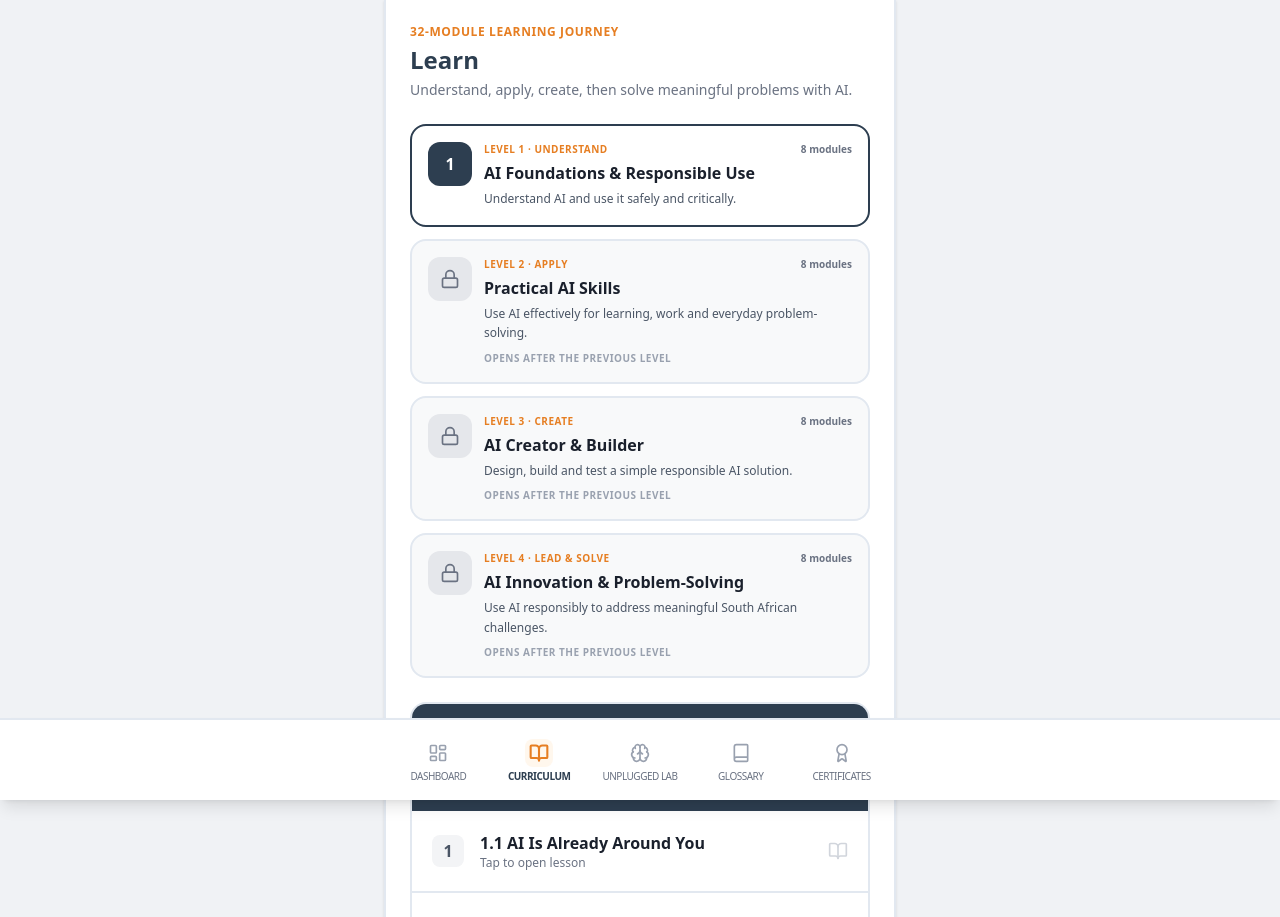
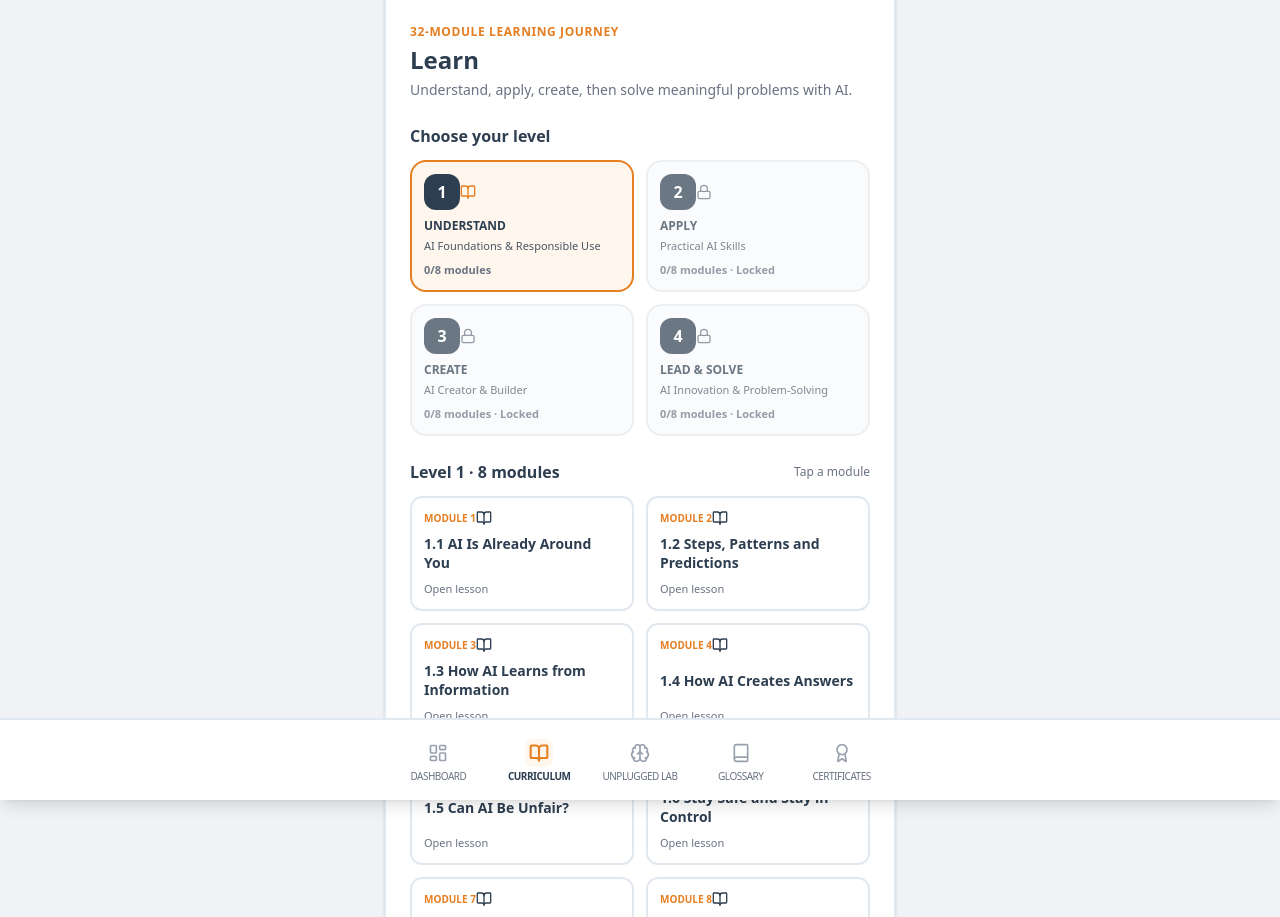
Before and after one commit to marcdiedricks/mzansi-ai-educator, a React (Vite) app: page /learn in a window 1280 px wide. Shown: the top 917 px of the page. Built offline with nearby package versions, Linux system fonts and the light colour scheme.

Commit message:
Add compact four-level bento curriculum navigation preserving learner gates and preview controls

```diff
--- a/src/pages/Learn.tsx
+++ b/src/pages/Learn.tsx
@@ -1,5 +1,5 @@
 import { useEffect, useState } from 'react';
-import { BookOpen, CheckCircle2, Lock, Eye } from 'lucide-react';
+import { BookOpen, CheckCircle2, Lock } from 'lucide-react';
 import { useNavigate } from 'react-router-dom';
 import { api } from '../lib/curriculum/api';
 import { getUserProgress, getLevel2TestProgress, getLevel3TestProgress, getLevel4TestProgress, isLevel2TestPreviewEnabled, isLevel3TestPreviewEnabled, isLevel4TestPreviewEnabled, setLevel2TestPreview, setLevel3TestPreview, setLevel4TestPreview } from '../lib/progress';
@@ -9,6 +9,7 @@ export function Learn() {
   const navigate = useNavigate();
   const modules = api.getModulesForLevel();
   const [progress, setProgress] = useState(getUserProgress());
+  const [selectedLevel, setSelectedLevel] = useState(1);
   const [level2TestProgress, setLevel2TestProgress] = useState(getLevel2TestProgress());
   const [level3TestProgress, setLevel3TestProgress] = useState(getLevel3TestProgress());
   const [level4TestProgress, setLevel4TestProgress] = useState(getLevel4TestProgress());
@@ -102,90 +103,42 @@ export function Learn() {
         </div>
       )}
 
-      <section className="space-y-3">
-        {PROGRAMME_LEVELS.map((level) => {
-          const unlocked = level.id === 1 || (level.id === 2 && level2Accessible) || (level.id === 3 && level3Accessible) || (level.id === 4 && level4Accessible);
-          const level4Complete = level.id === 4 && LEVEL_FOUR_MODULES.every((module) => module.lessonId && level4Progress.completedLessons.includes(module.lessonId));
-          const completed = (level.id === 1 && level1Complete) || (level.id === 2 && level2Complete) || (level.id === 3 && level3Complete) || level4Complete;
-          const previewComplete = (level.id === 2 && level2Preview && !level1Complete) || (level.id === 3 && level3Preview && !level2RealComplete) || (level.id === 4 && level4Preview && !level3RealComplete);
-          return (
-            <div key={level.id} className={`rounded-2xl border-2 p-4 ${unlocked ? 'bg-white border-[#2D3E50]' : 'bg-[#F8F9FA] border-[#E2E8F0]'}`}>
-              <div className="flex items-start gap-3">
-                <div className={`w-11 h-11 rounded-xl flex items-center justify-center font-bold shrink-0 ${unlocked ? 'bg-[#2D3E50] text-white' : 'bg-gray-200 text-gray-500'}`}>
-                  {completed ? <CheckCircle2 className="w-5 h-5" /> : unlocked ? level.id : <Lock className="w-5 h-5" />}
-                </div>
-                <div className="flex-1 min-w-0">
-                  <div className="flex items-center justify-between gap-2">
-                    <p className="text-[10px] font-bold uppercase tracking-wider text-[#E67E22]">Level {level.id} · {level.stage}</p>
-                    <span className="text-[10px] font-bold text-gray-500">{level.moduleCount} modules</span>
-                  </div>
-                  <h2 className="font-bold text-[#1A202C] mt-1">{level.title}</h2>
-                  <p className="text-xs text-gray-600 mt-1 leading-relaxed">{level.outcome}</p>
-                  {!unlocked && <p className="text-[10px] font-bold uppercase tracking-wider text-gray-400 mt-2">Opens after the previous level</p>}
-                  {unlocked && completed && <p className={`text-[10px] font-bold uppercase tracking-wider mt-2 ${previewComplete ? 'text-amber-700' : 'text-emerald-700'}`}>{previewComplete ? 'Test preview complete · learner gate unchanged' : 'Completed on this device'}</p>}
-                </div>
-              </div>
-            </div>
-          );
-        })}
-      </section>
-
-      <section className="bg-white border-2 border-[#E2E8F0] rounded-2xl overflow-hidden">
-        <div className="bg-[#2D3E50] text-white p-5"><div className="text-[#E67E22] font-bold text-[10px] uppercase tracking-wider mb-1">Level 1 · Understand</div><h2 className="text-xl font-bold">AI Foundations & Responsible Use</h2><p className="text-xs text-gray-300 mt-1">Your Level 1 pathway remains intact.</p></div>
-        <div className="divide-y-2 divide-[#E2E8F0]">
-          {modules.map((mod, index) => <button key={mod.id} onClick={() => mod.lessonIds.length > 0 && openModule(mod.id, mod.lessonIds)} disabled={mod.lessonIds.length === 0} className="w-full flex items-center p-5 hover:bg-[#F8F9FA] text-left transition-colors group disabled:opacity-60 disabled:cursor-not-allowed"><div className="w-8 h-8 rounded-lg bg-gray-100 text-gray-600 flex items-center justify-center font-bold mr-4 shrink-0 group-hover:bg-[#2D3E50] group-hover:text-white transition-colors">{index + 1}</div><div className="flex-1 min-w-0"><h3 className="font-bold text-[#1A202C] truncate">{mod.title}</h3><p className="text-xs font-medium text-gray-500">Tap to open lesson</p></div><BookOpen className="w-5 h-5 text-gray-300 group-hover:text-[#E67E22] ml-4" /></button>)}
+      <section aria-label="Choose a learning level">
+        <h2 className="text-base font-bold text-[#2D3E50] mb-3">Choose your level</h2>
+        <div className="grid grid-cols-2 gap-3">
+          {PROGRAMME_LEVELS.map((level) => {
+            const unlocked = level.id === 1 || (level.id === 2 && level2Accessible) || (level.id === 3 && level3Accessible) || (level.id === 4 && level4Accessible);
+            const ids = level.id === 1 ? level1Ids : level.id === 2 ? level2Ids : level.id === 3 ? level3Ids : LEVEL_FOUR_MODULES.flatMap((m) => m.lessonId ? [m.lessonId] : []);
+            const levelProgress = level.id === 2 ? level2Progress : level.id === 3 ? level3Progress : level.id === 4 ? level4Progress : progress;
+            const count = ids.filter((id) => levelProgress.completedLessons.includes(id)).length;
+            return <button key={level.id} type="button" disabled={!unlocked} onClick={() => setSelectedLevel(level.id)} aria-pressed={selectedLevel === level.id} className={`rounded-2xl border-2 p-3 text-left min-h-[132px] flex flex-col justify-between focus-visible:outline-none focus-visible:ring-2 focus-visible:ring-orange-500 ${selectedLevel === level.id ? 'border-[#E67E22] bg-orange-50' : unlocked ? 'border-[#DCE3E9] bg-white' : 'border-gray-200 bg-gray-50 opacity-70'}`}>
+              <div className="flex items-center justify-between"><span className="w-9 h-9 rounded-xl bg-[#2D3E50] text-white flex items-center justify-center font-bold">{level.id}</span>{!unlocked ? <Lock className="w-4 h-4 text-gray-500" /> : count === ids.length && ids.length > 0 ? <CheckCircle2 className="w-4 h-4 text-emerald-600" /> : <BookOpen className="w-4 h-4 text-[#E67E22]" />}</div>
+              <div><p className="text-xs font-bold uppercase text-[#2D3E50] mt-2">{level.stage}</p><p className="text-[11px] text-gray-600 leading-snug mt-1">{level.title}</p><p className="text-[11px] font-semibold text-gray-500 mt-2">{count}/{ids.length || 8} modules {!unlocked ? '· Locked' : ''}</p></div>
+            </button>;
+          })}
         </div>
       </section>
 
-      <section className={`border-2 rounded-2xl overflow-hidden ${level2Accessible ? 'bg-white border-[#2D3E50]' : 'bg-white border-[#E2E8F0]'}`}>
-        <div className={`${level2Accessible ? 'bg-[#2D3E50] text-white' : 'bg-[#F8F9FA] text-[#1A202C]'} p-5 border-b-2 border-[#E2E8F0]`}>
-          <div className="flex items-start justify-between gap-3"><div><div className="text-[#E67E22] font-bold text-[10px] uppercase tracking-wider mb-1">Level 2 · Apply</div><h2 className="text-xl font-bold">Practical AI Skills</h2><p className={`text-xs mt-1 ${level2Accessible ? 'text-gray-300' : 'text-gray-600'}`}>{level1Complete ? 'Level 2 is unlocked.' : level2Preview ? 'Build preview is active. Test records are isolated.' : 'Complete Level 1 to unlock these eight practical modules.'}</p></div>{level2Accessible ? <Eye className="w-5 h-5 text-amber-300 shrink-0 mt-1" /> : <Lock className="w-5 h-5 text-gray-400 shrink-0 mt-1" />}</div>
-          {!level1Complete && <button onClick={toggleLevel2Preview} className={`mt-4 w-full rounded-xl px-4 py-3 text-xs font-bold ${level2Preview ? 'bg-amber-100 text-amber-900' : 'bg-white text-[#2D3E50]'}`}>{level2Preview ? 'Exit Level 2 Test Preview' : 'Open Level 2 Test Preview'}</button>}
-        </div>
-        <div className="divide-y-2 divide-[#E2E8F0]">
-          {LEVEL_TWO_MODULES.map((mod, index) => { const done = Boolean(mod.lessonId && level2Progress.completedLessons.includes(mod.lessonId)); return <button key={mod.id} disabled={!level2Accessible || !mod.lessonId} onClick={() => mod.lessonId && navigate(`/learn/${mod.id}/lesson/${mod.lessonId}`)} className="w-full flex items-start p-5 bg-white text-left hover:bg-[#F8F9FA] disabled:opacity-60 disabled:cursor-not-allowed"><div className={`w-8 h-8 rounded-lg flex items-center justify-center font-bold mr-4 shrink-0 ${done ? 'bg-emerald-100 text-emerald-700' : 'bg-gray-100 text-gray-600'}`}>{done ? <CheckCircle2 className="w-4 h-4" /> : index + 1}</div><div className="flex-1 min-w-0"><p className="text-[10px] font-bold uppercase tracking-wider text-[#E67E22]">Module {mod.code}</p><h3 className="font-bold text-[#1A202C] mt-0.5">{mod.title}</h3><p className="text-xs text-gray-500 mt-1 leading-relaxed">{mod.description}</p><p className={`text-[10px] font-bold uppercase tracking-wider mt-2 ${done ? 'text-emerald-700' : level2Accessible ? 'text-[#2D3E50]' : 'text-gray-400'}`}>{done ? (level2Preview && !level1Complete ? 'Test completed' : 'Completed') : level2Accessible ? '20 min lesson · Tap to open' : 'Ready · unlocks after Level 1'}</p></div>{level2Accessible ? <BookOpen className="w-4 h-4 text-[#E67E22] shrink-0 ml-3 mt-1" /> : <Lock className="w-4 h-4 text-gray-300 shrink-0 ml-3 mt-1" />}</button>; })}
+      <section aria-label="Modules for selected level" className="space-y-3">
+        <div className="flex items-center justify-between gap-3"><h2 className="text-base font-bold text-[#2D3E50]">Level {selectedLevel} · 8 modules</h2><span className="text-xs text-gray-500">Tap a module</span></div>
+        <div className="grid grid-cols-2 gap-3">
+          {(selectedLevel === 1 ? modules : selectedLevel === 2 ? LEVEL_TWO_MODULES : selectedLevel === 3 ? LEVEL_THREE_MODULES : LEVEL_FOUR_MODULES).map((mod, index) => {
+            const ids = 'lessonIds' in mod ? mod.lessonIds : mod.lessonId ? [mod.lessonId] : [];
+            const currentProgress = selectedLevel === 2 ? level2Progress : selectedLevel === 3 ? level3Progress : selectedLevel === 4 ? level4Progress : progress;
+            const done = ids.length > 0 && ids.every((id) => currentProgress.completedLessons.includes(id));
+            const accessible = selectedLevel === 1 || (selectedLevel === 2 && level2Accessible) || (selectedLevel === 3 && level3Accessible) || (selectedLevel === 4 && level4Accessible);
+            return <button key={mod.id} type="button" disabled={!accessible || ids.length === 0} onClick={() => openModule(mod.id, ids)} className="rounded-xl border-2 border-[#E2E8F0] bg-white p-3 text-left min-h-[115px] flex flex-col justify-between disabled:opacity-60 focus-visible:outline-none focus-visible:ring-2 focus-visible:ring-orange-500">
+              <div className="flex items-center justify-between"><span className="text-[10px] font-bold uppercase text-[#E67E22]">Module {index + 1}</span>{done ? <CheckCircle2 className="w-4 h-4 text-emerald-600" /> : !accessible ? <Lock className="w-4 h-4 text-gray-400" /> : <BookOpen className="w-4 h-4 text-[#2D3E50]" />}</div>
+              <h3 className="text-sm font-bold text-[#2D3E50] leading-snug mt-2">{mod.title}</h3>
+              <p className="text-[11px] text-gray-500 mt-2">{done ? 'Completed' : accessible ? 'Open lesson' : 'Locked'}</p>
+            </button>;
+          })}
         </div>
       </section>
 
-      <section className={`border-2 rounded-2xl overflow-hidden ${level3Accessible ? 'bg-white border-[#2D3E50]' : 'bg-white border-[#E2E8F0]'}`}>
-        <div className={`${level3Accessible ? 'bg-[#2D3E50] text-white' : 'bg-[#F8F9FA] text-[#1A202C]'} p-5 border-b-2 border-[#E2E8F0]`}>
-          <div className="flex items-start justify-between gap-3"><div><div className="text-[#E67E22] font-bold text-[10px] uppercase tracking-wider mb-1">Level 3 · Create</div><h2 className="text-xl font-bold">AI Creator & Builder</h2><p className={`text-xs mt-1 ${level3Accessible ? 'text-gray-300' : 'text-gray-600'}`}>{level2RealComplete ? 'Level 3 is unlocked. Complete the eight creator modules.' : level3Preview ? 'Build preview is active. Level 3 test records are isolated from learner progress.' : 'Complete Levels 1 and 2 as a learner to unlock Level 3.'}</p></div>{level3Accessible ? <Eye className="w-5 h-5 text-amber-300 shrink-0 mt-1" /> : <Lock className="w-5 h-5 text-gray-400 shrink-0 mt-1" />}</div>
-          {!level2RealComplete && <button onClick={toggleLevel3Preview} className={`mt-4 w-full rounded-xl px-4 py-3 text-xs font-bold ${level3Preview ? 'bg-amber-100 text-amber-900' : 'bg-white text-[#2D3E50]'}`}>{level3Preview ? 'Exit Level 3 Test Preview' : 'Open Level 3 Test Preview'}</button>}
-        </div>
-        <div className="divide-y-2 divide-[#E2E8F0]">
-          {LEVEL_THREE_MODULES.map((mod, index) => { const done = Boolean(mod.lessonId && level3Progress.completedLessons.includes(mod.lessonId)); return <button key={mod.id} disabled={!level3Accessible || !mod.lessonId} onClick={() => mod.lessonId && navigate(`/learn/${mod.id}/lesson/${mod.lessonId}`)} className="w-full flex items-start p-5 bg-white text-left hover:bg-[#F8F9FA] disabled:opacity-60 disabled:cursor-not-allowed"><div className={`w-8 h-8 rounded-lg flex items-center justify-center font-bold mr-4 shrink-0 ${done ? 'bg-emerald-100 text-emerald-700' : 'bg-gray-100 text-gray-600'}`}>{done ? <CheckCircle2 className="w-4 h-4" /> : index + 1}</div><div className="flex-1 min-w-0"><p className="text-[10px] font-bold uppercase tracking-wider text-[#E67E22]">Module {mod.code}</p><h3 className="font-bold text-[#1A202C] mt-0.5">{mod.title}</h3><p className="text-xs text-gray-500 mt-1 leading-relaxed">{mod.description}</p><p className={`text-[10px] font-bold uppercase tracking-wider mt-2 ${done ? 'text-emerald-700' : level3Accessible ? 'text-[#2D3E50]' : 'text-gray-400'}`}>{done ? (level3Preview && !level2RealComplete ? 'Test completed' : 'Completed') : level3Accessible ? '20 min lesson · Tap to open' : 'Mapped · unlocks after Level 2'}</p></div>{level3Accessible ? <BookOpen className="w-4 h-4 text-[#E67E22] shrink-0 ml-3 mt-1" /> : <Lock className="w-4 h-4 text-gray-300 shrink-0 ml-3 mt-1" />}</button>; })}
-        </div>
-      </section>
-
-      <section className={`border-2 rounded-2xl overflow-hidden ${level4Accessible ? 'bg-white border-[#2D3E50]' : 'bg-white border-[#E2E8F0]'}`}>
-        <div className={`${level4Accessible ? 'bg-[#2D3E50] text-white' : 'bg-[#F8F9FA] text-[#1A202C]'} p-5 border-b-2 border-[#E2E8F0]`}>
-          <div className="flex items-start justify-between gap-3">
-            <div>
-              <div className="text-[#E67E22] font-bold text-[10px] uppercase tracking-wider mb-1">Level 4 · Lead & Solve</div>
-              <h2 className="text-xl font-bold">AI Innovation & Problem-Solving</h2>
-              <p className={`text-xs mt-1 ${level4Accessible ? 'text-gray-300' : 'text-gray-600'}`}>{level3RealComplete ? 'Level 4 is unlocked. Complete the eight leadership and problem-solving modules.' : level4Preview ? 'Build preview is active. Level 4 test records are isolated from learner progress.' : 'Complete Levels 1, 2 and 3 as a learner to unlock Level 4.'}</p>
-            </div>
-            {level4Accessible ? <Eye className="w-5 h-5 text-amber-300 shrink-0 mt-1" /> : <Lock className="w-5 h-5 text-gray-400 shrink-0 mt-1" />}
-          </div>
-          {!level3RealComplete && <button onClick={toggleLevel4Preview} className={`mt-4 w-full rounded-xl px-4 py-3 text-xs font-bold ${level4Preview ? 'bg-amber-100 text-amber-900' : 'bg-white text-[#2D3E50]'}`}>{level4Preview ? 'Exit Level 4 Test Preview' : 'Open Level 4 Test Preview'}</button>}
-        </div>
-        <div className="divide-y-2 divide-[#E2E8F0]">
-          {LEVEL_FOUR_MODULES.map((mod, index) => {
-            const done = Boolean(mod.lessonId && level4Progress.completedLessons.includes(mod.lessonId));
-            return (
-            <button key={mod.id} disabled={!level4Accessible || !mod.lessonId} onClick={() => mod.lessonId && navigate(`/learn/${mod.id}/lesson/${mod.lessonId}`)} className="w-full flex items-start p-5 bg-white text-left hover:bg-[#F8F9FA] disabled:opacity-60 disabled:cursor-not-allowed">
-              <div className={`w-8 h-8 rounded-lg flex items-center justify-center font-bold mr-4 shrink-0 ${done ? 'bg-emerald-100 text-emerald-700' : 'bg-gray-100 text-gray-600'}`}>{done ? <CheckCircle2 className="w-4 h-4" /> : index + 1}</div>
-              <div className="flex-1 min-w-0">
-                <p className="text-[10px] font-bold uppercase tracking-wider text-[#E67E22]">Module {mod.code}</p>
-                <h3 className="font-bold text-[#1A202C] mt-0.5">{mod.title}</h3>
-                <p className="text-xs text-gray-500 mt-1 leading-relaxed">{mod.description}</p>
-                <p className={`text-[10px] font-bold uppercase tracking-wider mt-2 ${done ? 'text-emerald-700' : level4Accessible ? 'text-[#2D3E50]' : 'text-gray-400'}`}>{done ? (level4Preview && !level3RealComplete ? 'Test completed' : 'Completed') : level4Accessible ? '20 min lesson · Tap to open' : 'Mapped · unlocks after Level 3'}</p>
-              </div>
-              {level4Accessible ? <BookOpen className="w-4 h-4 text-[#E67E22] shrink-0 ml-3 mt-1" /> : <Lock className="w-4 h-4 text-gray-300 shrink-0 ml-3 mt-1" />}
-            </button>
-          );})}
-        </div>
-      </section>
+      {selectedLevel === 2 && !level1Complete && <button onClick={toggleLevel2Preview} className="w-full rounded-xl border-2 border-amber-300 bg-amber-50 text-amber-900 p-3 text-xs font-bold">{level2Preview ? 'Exit Level 2 Test Preview' : 'Open Level 2 Test Preview'}</button>}
+      {selectedLevel === 3 && !level2RealComplete && <button onClick={toggleLevel3Preview} className="w-full rounded-xl border-2 border-amber-300 bg-amber-50 text-amber-900 p-3 text-xs font-bold">{level3Preview ? 'Exit Level 3 Test Preview' : 'Open Level 3 Test Preview'}</button>}
+      {selectedLevel === 4 && !level3RealComplete && <button onClick={toggleLevel4Preview} className="w-full rounded-xl border-2 border-amber-300 bg-amber-50 text-amber-900 p-3 text-xs font-bold">{level4Preview ? 'Exit Level 4 Test Preview' : 'Open Level 4 Test Preview'}</button>}
     </div>
   );
 }
```
